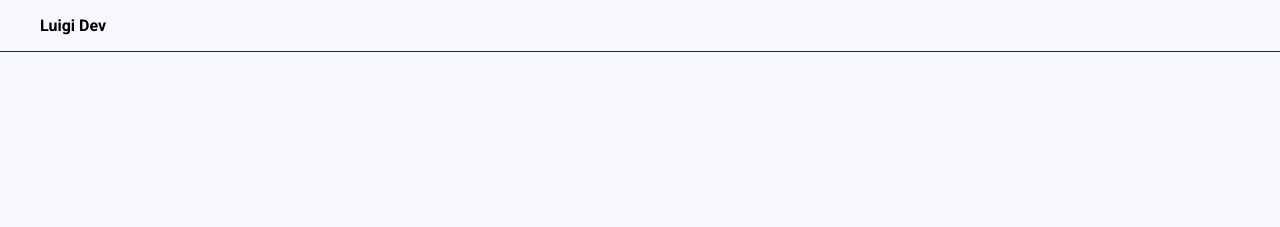
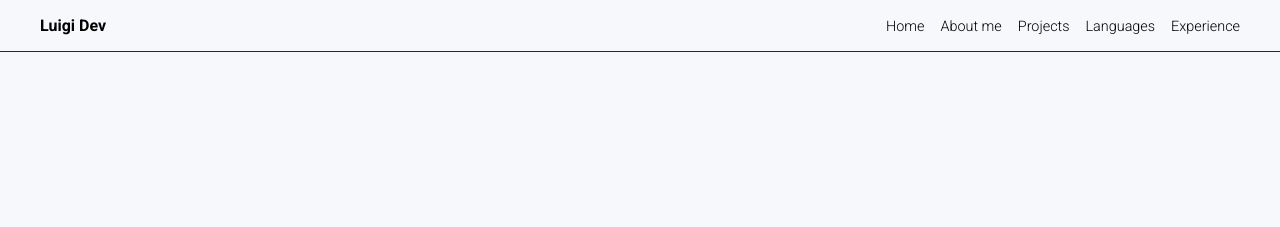
Before and after one commit to luislealhdz/Portfolio, a website built with Vite: page index.html in a window 1280 px wide. Shown: the top 227 px of the page. Built offline with nearby package versions, Linux system fonts and the light colour scheme.

Commit message:
📋 FEAT / Add navbar to secctions

```diff
--- a/index.html
+++ b/index.html
@@ -11,8 +11,31 @@
 
 <body>
   <nav class="navbar">
-    <div class="container">
-      <p>Luigi Dev</p>
+    <div class="container d-flex">
+      <div>
+        <p>
+          <a href="/">
+            Luigi Dev
+          </a>
+        </p>
+      </div>
+      <ul class="navbar__links">
+        <li>
+          <a href="">Home</a>
+        </li>
+        <li>
+          <a href="">About me</a>
+        </li>
+        <li>
+          <a href="">Projects</a>
+        </li>
+        <li>
+          <a href="">Languages</a>
+        </li>
+        <li>
+          <a href="">Experience</a>
+        </li>
+      </ul>
     </div>
   </nav>
   <main class="hero container">
--- a/style.css
+++ b/style.css
@@ -41,10 +41,20 @@ body {
     margin-inline: auto;
 }
 
+.d-flex {
+    display: flex;
+    align-items: center;
+    justify-content: space-between;
+}
+
 .navbar {
     padding: 1rem 0;
     border-bottom: 1px solid var(--black);
     margin-bottom: 2rem;
+}
+
+.navbar__links {
+    display: none;
 }
 
 .navbar p {
@@ -296,6 +306,17 @@ li {
     .navbar {
         margin-bottom: 0;
     }
+
+    .navbar__links {
+        display: flex;
+        gap: 1rem;
+    }
+
+    .navbar__links a {
+        font-size: 0.9rem;
+        font-weight: 300;
+    }
+
     .hero {
         flex-direction: row;
     }
```
